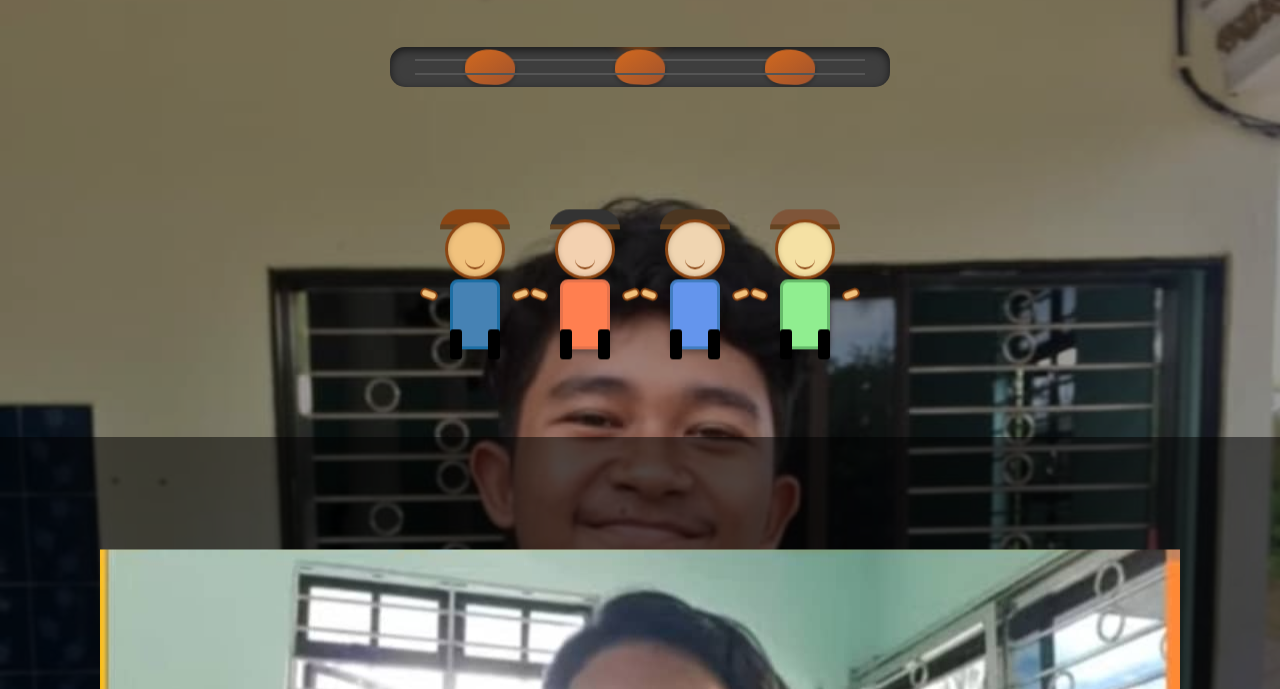
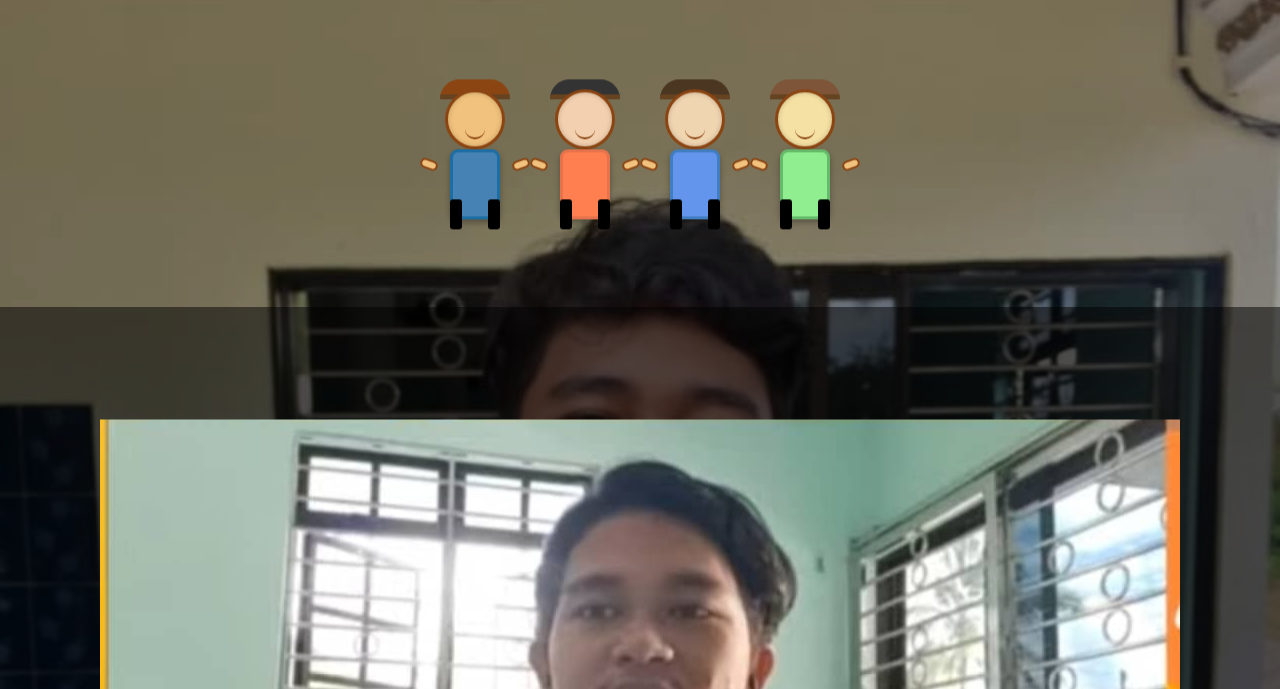
Before and after one commit to szcz-dev/bakarayamnawi, a plain HTML site: page index.html in a window 1280 px wide. Shown: the part 111-800 px from the top of the page. Drawn offline with nearby package versions, Linux system fonts and the light colour scheme.

Commit message:
Update index.html

```diff
--- a/index.html
+++ b/index.html
@@ -346,20 +346,7 @@
  <body>
   <div class="container scene text-center">
    <h1 class="title">Bakar Ayam Bersama Asmawi</h1>
-   <!-- Grill Section -->
-   <div class="grill-container">
-    <div class="grill">
-     <div class="flame"></div>
-     <!-- Multiple Smoke Elements with varying delays -->
-     <div class="smoke" style="left: 40%; animation-delay: 0s"></div>
-     <div class="smoke" style="left: 50%; animation-delay: 1s"></div>
-     <div class="smoke" style="left: 60%; animation-delay: 2s"></div>
-     <!-- Sizzling Chicken Pieces -->
-     <div class="chicken ch1"></div>
-     <div class="chicken ch2"></div>
-     <div class="chicken ch3"></div>
-    </div>
-   </div>
+
    <!-- People Gathering -->
    <div class="people">
     <div class="person">
```
